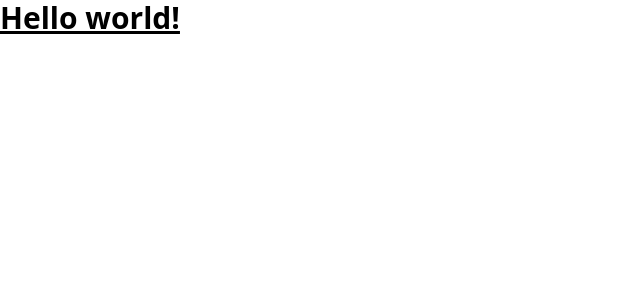
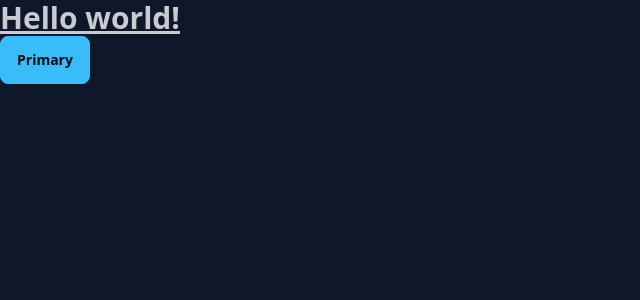
Before and after one commit to Beast0E4/CRM-React, a React (Vite) app: page / in a window 1280 px wide. Shown: the top 300 px of the page, without its empty margins (0-640 px from the left). Built offline with nearby package versions, Linux system fonts and the light colour scheme.

Commit message:
Feat: Integrated DaisyUI plugin with night theme

```diff
--- a/package.json
+++ b/package.json
@@ -18,6 +18,7 @@
     "@types/react-dom": "^18.3.0",
     "@vitejs/plugin-react": "^4.3.1",
     "autoprefixer": "^10.4.19",
+    "daisyui": "^4.12.10",
     "eslint": "^8.57.0",
     "eslint-plugin-react": "^7.34.2",
     "eslint-plugin-react-hooks": "^4.6.2",
--- a/src/App.jsx
+++ b/src/App.jsx
@@ -6,7 +6,7 @@ function App() {
     <>
     <h1 className="text-3xl font-bold underline">
       Hello world!
-    </h1>
+    </h1><button class="btn btn-primary">Primary</button>
     </>
   )
 }
--- a/tailwind.config.js
+++ b/tailwind.config.js
@@ -7,5 +7,10 @@ export default {
   theme: {
     extend: {},
   },
-  plugins: [],
+  plugins: [
+    require('daisyui')
+  ],
+  daisyui: {
+    themes: ["night"],
+  },
 }
```
Also changed, not shown: 1 other file (tests, documents, lock files or other folders).
